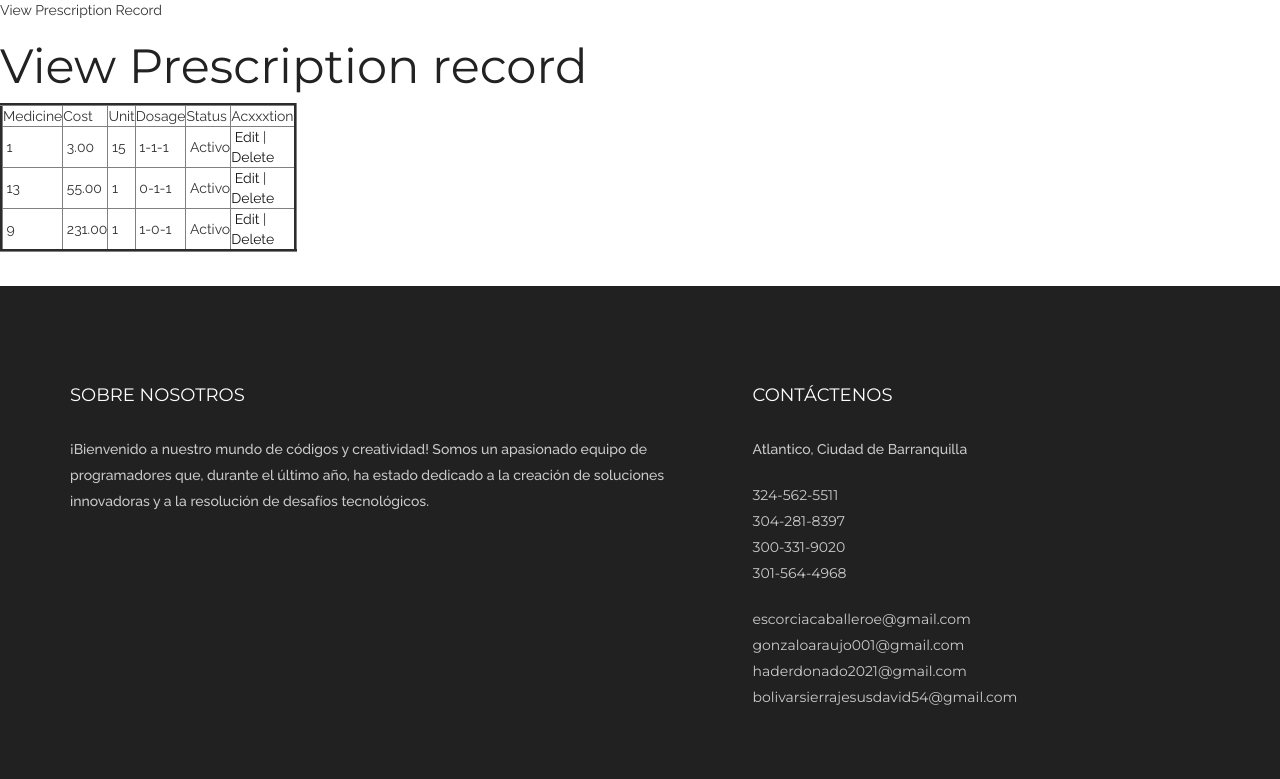
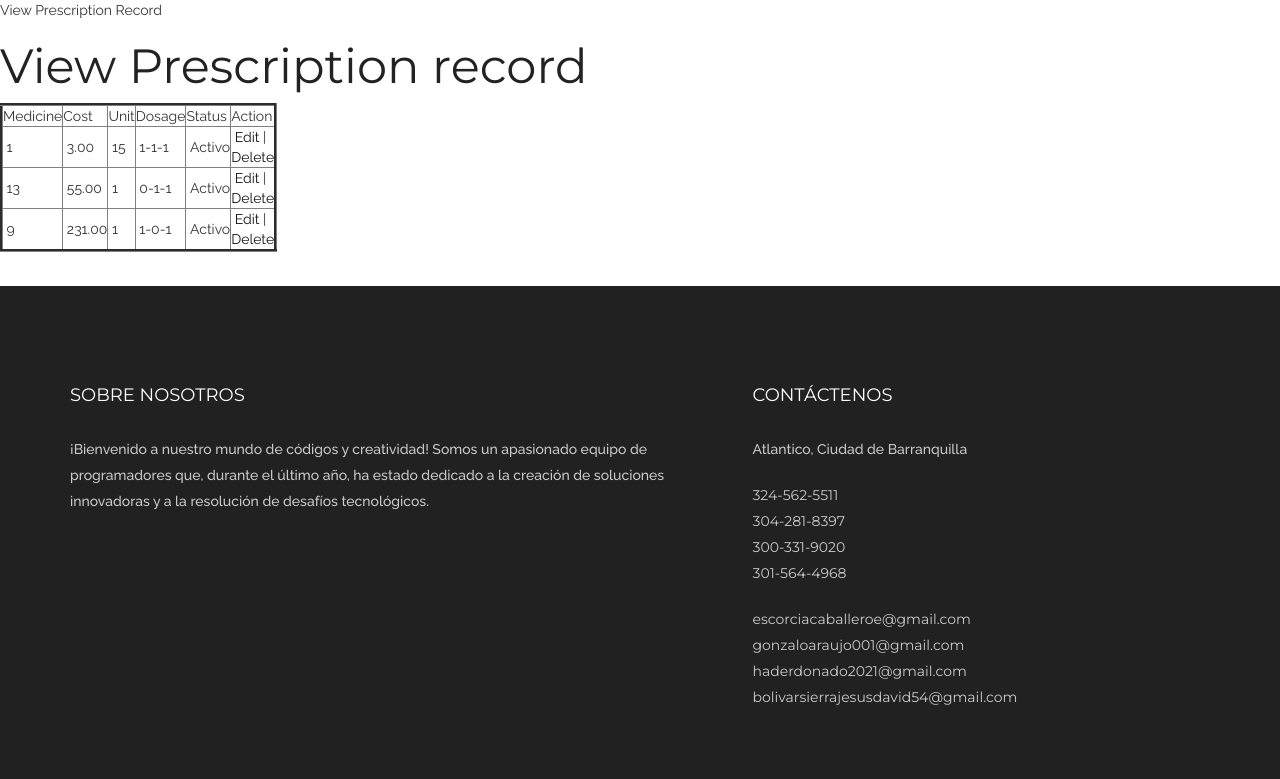
Before and after one commit to EdwinEc09/proyecto-final-php, a PHP site: page /viewprescriptionrecord.php in a window 1280 px wide. Shown: the part 162-941 px from the top of the page. Run offline with PHP 8.4, Linux system fonts and the light colour scheme; data comes from the database, SQL or seed files in the repository; some libraries are stand-ins or nearby versions.

Commit message:
se sube otros arreglos

```diff
--- a/hospital-management/adminaccount.php
+++ b/hospital-management/adminaccount.php
@@ -6,9 +6,7 @@ session_start();
 if (!isset($_SESSION['adminid'])) {
     echo "<script>window.location='adminlogin.php';</script>";
 }
-if (!isset($_SESSION['adminid'])) {
-    echo "<script>window.location='adminlogin.php';</script>";
-}
+
 
 ?>
 
--- a/hospital-management/viewappointmentapproved.php
+++ b/hospital-management/viewappointmentapproved.php
@@ -1,6 +1,7 @@
 
 
 <?php
+
 include("adformheader.php");
 include("dbconnection.php");
 
--- a/hospital-management/viewprescriptionrecord.php
+++ b/hospital-management/viewprescriptionrecord.php
@@ -59,7 +59,7 @@ if (isset($_GET['delid'])) {
           <td>Unit</td>
           <td>Dosage</td>
           <td>Status</td>
-          <td>Acxxxtion</td>
+          <td>Action</td>
         </tr>
          <?php
 		$sql ="SELECT * FROM prescription_records";
```
